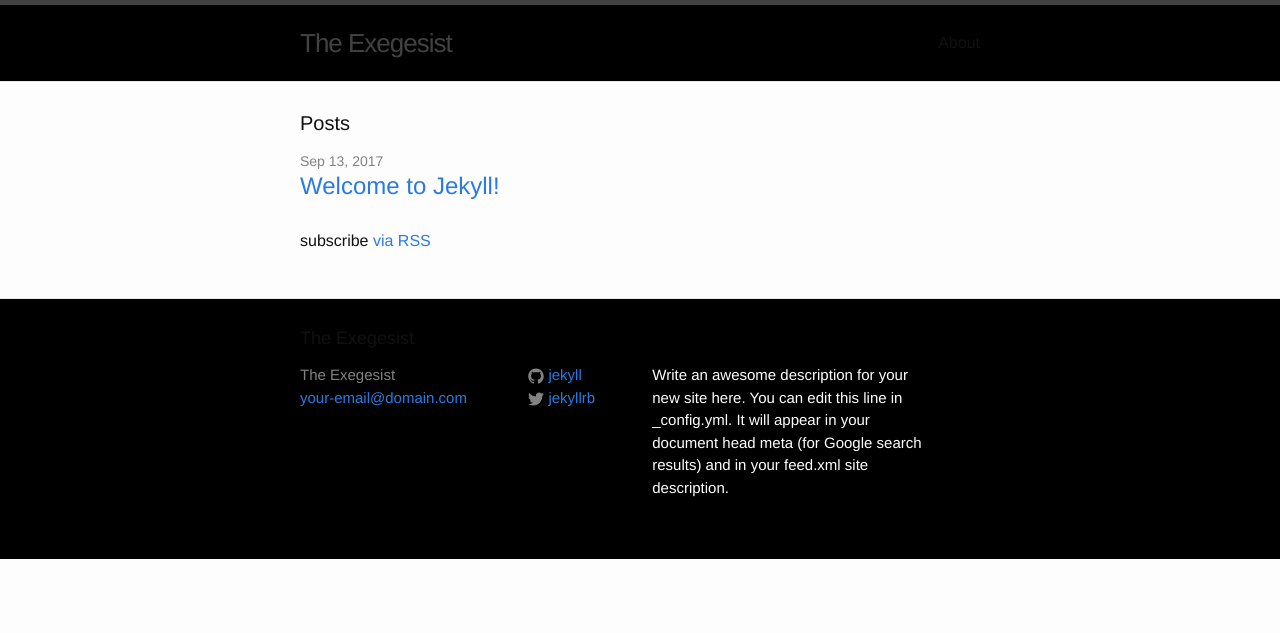
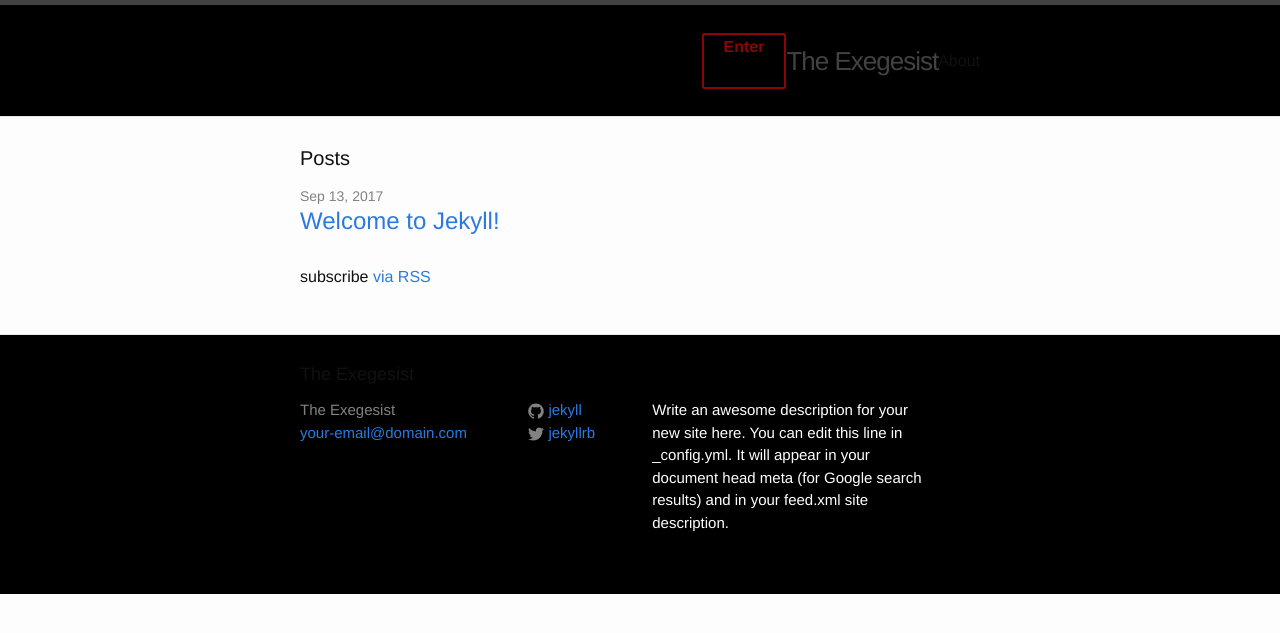
Before and after one commit to doulosiyxy/theexegesist, a Jekyll site: the page built from index.html, in a window 1280 px wide. Shown: the top 633 px of the page. Built offline with Jekyll 4.4.1, drawn with Linux system fonts in a browser that asks for light colours.

Commit message:
Update header.html

```diff
--- a/_includes/header.html
+++ b/_includes/header.html
@@ -1,6 +1,11 @@
 <header class="site-header">
 
+  <!--my addition-->
   <div class="wrapper">
+     <div class="row"><h1 class="col-sm-4 title">The Exegesist</h1>
+      <nav class="col-sm-8 text-right">
+        <p id="enter-btn">Enter</p>
+  <!--My addition end-->
 
     <a class="site-title" href="{{ site.baseurl }}/">{{ site.title }}</a>
 
@@ -22,6 +27,7 @@
       </div>
     </nav>
 
+    </div>
   </div>
 
 </header>
```
